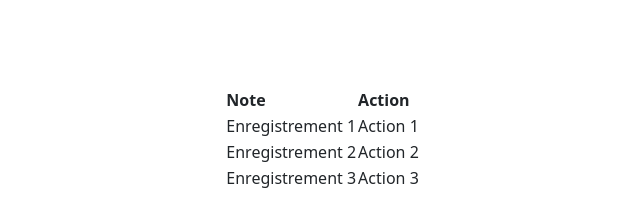
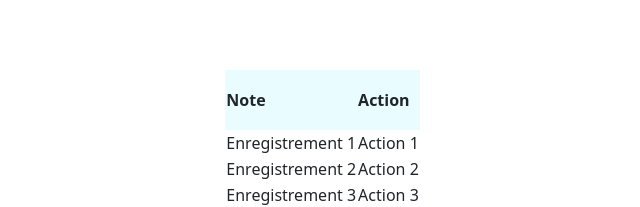
Before and after one commit to quntherdev/quickly-note, a React app: page / in a window 1280 px wide. Shown: the part 341-548 px from the top of the page, without its empty margins (0-640 px from the left). Built offline with nearby package versions, Linux system fonts and the light colour scheme; the HTML template or start-up script is replaced by a standard one.

Commit message:
notes table style

```diff
--- a/src/js/NotesTable.js
+++ b/src/js/NotesTable.js
@@ -1,4 +1,4 @@
-        import React from 'react';
+import React from 'react';
 import "../styles/NotesTable.css";
 
 function NotesTable(props) {
--- a/src/styles/NotesTable.css
+++ b/src/styles/NotesTable.css
@@ -1,14 +1,38 @@
-.content-container{
+.content-container {
     display: flex;
     justify-content: center;
     align-items: center;
     width: 100%;
     height: 100%;
-    background-color:#FFFFFF;
 }
 
 .notes-table {
+    /*box-shadow: 0 10px 20px rgba(0, 0, 0, 0.3), 0 6px 6px rgba(0, 0, 0, 0.2);*/
+    box-shadow: 0 0 20px 8px rgba(0, 0, 0, 0.3);
     width: 80%;
     height: 90%;
-    background-color: rgba(212, 250, 255, 0.5); /* #D4FAFF */
+    border-radius: 10px;
+    overflow: hidden;
 }
+
+.notes-table th {
+    padding-left: 20px;
+    padding-right: 20px;
+}
+
+.notes-table td {
+    padding-left: 20px;
+    padding-right: 20px;
+}
+
+thead {
+    border-top-left-radius: 10px;
+    border-top-right-radius: 10px;
+    background-color: #e9fcff;
+    height: 60px;
+    margin-left: 20px;
+}
+
+td {
+
+}
```
